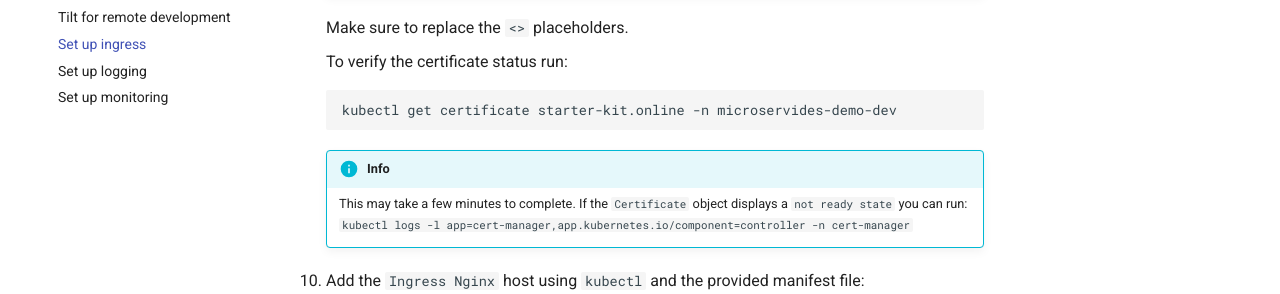
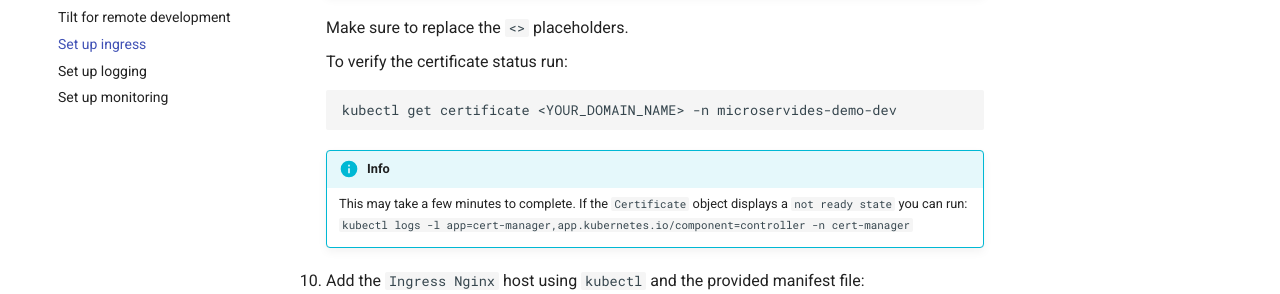
Before and after one commit to digitalocean/k8s-adoption-journey, an MkDocs documentation site: the page built from docs/02-development/setup-ingress.md, in a window 1280 px wide and 900 px high, scrolled down 2483 px. Shown: the part 226-520 px from the top of the window. Built offline with MkDocs 1.6.1 and Material for MkDocs 9.7.7, drawn with Linux system fonts in a browser that asks for light colours; comment, search, counter and statistics services are not loaded.

Commit message:
Minor typo

````diff
--- a/docs/02-development/setup-ingress.md
+++ b/docs/02-development/setup-ingress.md
@@ -105,7 +105,7 @@ In this section, you will learn how to use the Kubernetes-maintained [Nginx](htt
     To verify the certificate status run:
 
     ```shell
-    kubectl get certificate starter-kit.online -n microservides-demo-dev
+    kubectl get certificate <YOUR_DOMAIN_NAME> -n microservides-demo-dev
     ```
 
     !!! info
````
